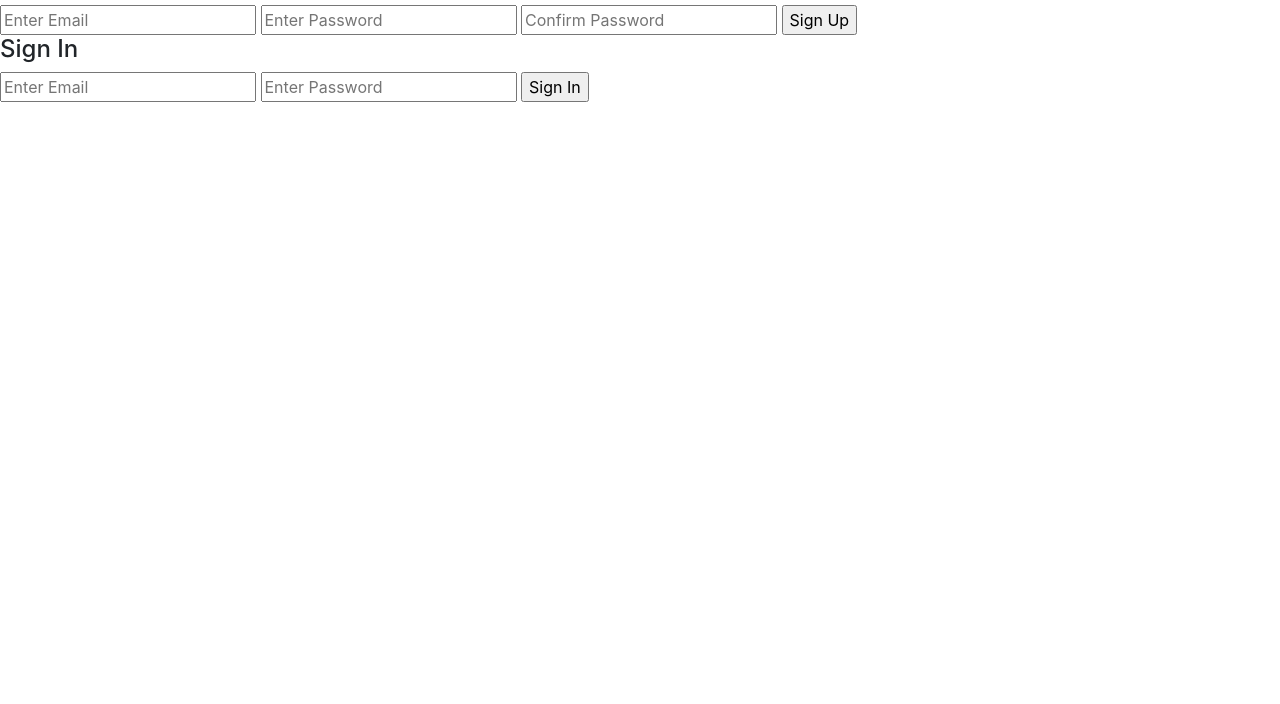
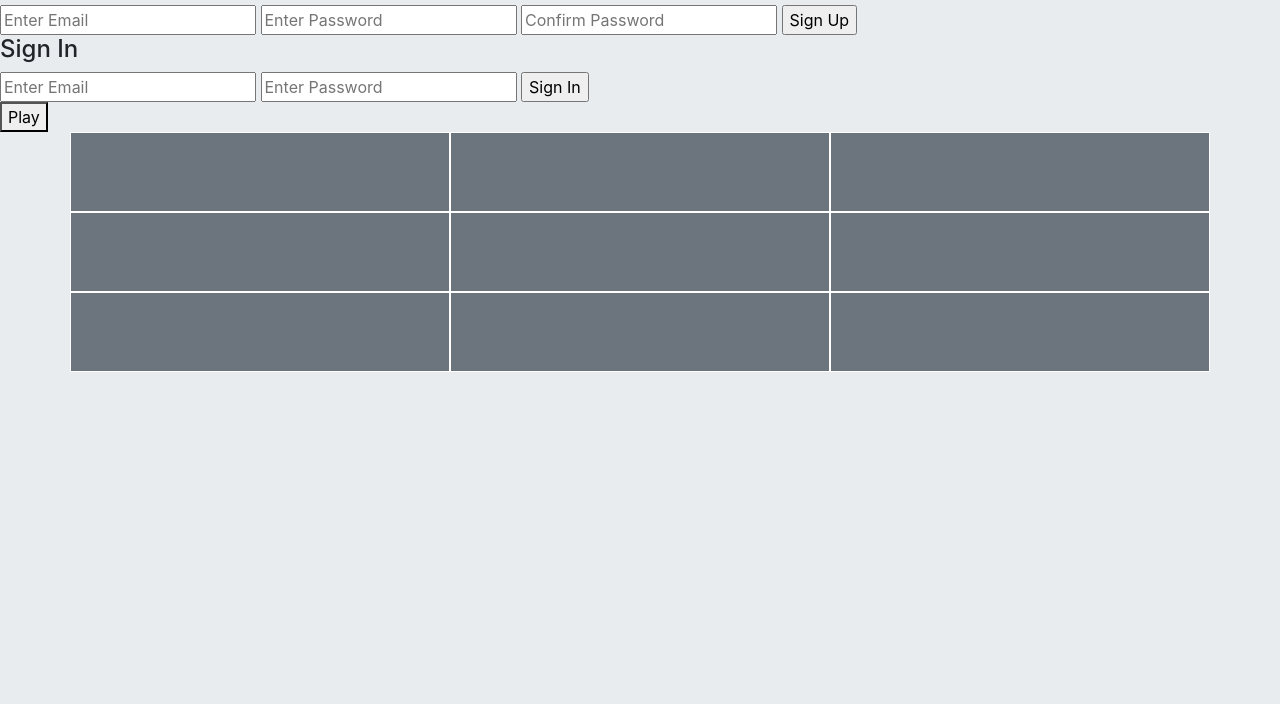
Before and after one commit to pguyal/tictactoe-client, a website built with webpack: page index.html in a window 1280 px wide. Shown: the part 96-800 px from the top of the page. Built offline with nearby package versions, Linux system fonts and the light colour scheme.

Commit message:
Create game board and play game button
Added html for a game board with associated styling in index.scss
and a play game button in index.html

```diff
--- a/assets/styles/index.scss
+++ b/assets/styles/index.scss
@@ -1 +1,23 @@
 @import '~bootstrap/scss/bootstrap';
+
+$alt-color: $cyan;
+$body-bg-color: $gray-200;
+$font-color: $light;
+
+body {
+  background-color: $body-bg-color;
+}
+
+.box {
+  align-items: center;
+  background-color: $secondary;
+  border: 1px solid $white;
+  color: $font-color;
+  display: flex;
+  height: 80px;
+  justify-content: center;
+}
+
+.alt-color {
+  background-color: $alt-color;
+}
--- a/index.html
+++ b/index.html
@@ -34,7 +34,24 @@
 
       <div id="sign-out">
         <button>Sign Out</button>
-        <hr>
+      </div>
+
+      <div id="play-game">
+        <button>Play</button>
+      </div>
+
+      <div class="container">
+        <div class="row">
+          <div class="col-4 box"></div>
+          <div class="col-4 box"></div>
+          <div class="col-4 box"></div>
+          <div class="col-4 box"></div>
+          <div class="col-4 box"></div>
+          <div class="col-4 box"></div>
+          <div class="col-4 box"></div>
+          <div class="col-4 box"></div>
+          <div class="col-4 box"></div>
+        </div>
       </div>
 
     </body>
```
